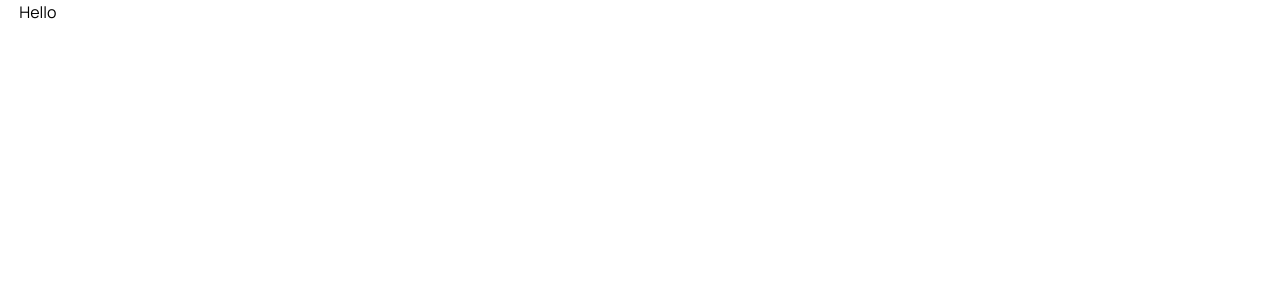
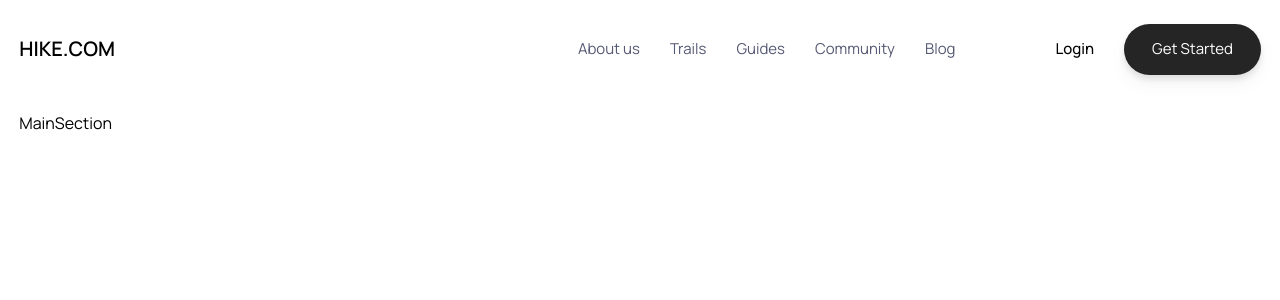
Before and after one commit to AJ1732/hike.com, a React (Vite) app: page / in a window 1280 px wide. Shown: the top 300 px of the page. Built offline with nearby package versions, Linux system fonts and the light colour scheme.

Commit message:
chore: build navbar

```diff
--- a/package.json
+++ b/package.json
@@ -11,7 +11,8 @@
   },
   "dependencies": {
     "react": "^18.3.1",
-    "react-dom": "^18.3.1"
+    "react-dom": "^18.3.1",
+    "tailwind-merge": "^2.4.0"
   },
   "devDependencies": {
     "@types/react": "^18.3.3",
--- a/src/App.tsx
+++ b/src/App.tsx
@@ -1,7 +1,11 @@
+import Navbar from "./components/layout/Navbar";
+import MainSection from "./components/layout/MainSection";
+
 function App() {
   return (
     <div className="content-grid font-manrope">
-      <h1>Hello</h1>
+      <Navbar />
+      <MainSection />
     </div>
   );
 }
--- /dev/null
+++ b/src/components/layout/MainSection.tsx
@@ -0,0 +1,8 @@
+const MainSection = () => {
+  return (
+    <main className="pb-16 pt-4">
+      <section>MainSection</section>
+    </main>
+  );
+};
+export default MainSection;
--- /dev/null
+++ b/src/components/layout/Navbar.tsx
@@ -0,0 +1,78 @@
+import { useState } from "react";
+import MenuIcon from "../svg/MenuIcon";
+import Button from "../ui/Button";
+
+const Navbar = () => {
+  const navlinks: string[] = [
+    "about us",
+    "trails",
+    "guides",
+    "community",
+    "blog",
+  ];
+
+  const [openNav, setOpenNav] = useState(false);
+
+  return (
+    <header className="full-width content-grid relative">
+      <nav className="text-smm flex items-center justify-between pb-5 pt-6">
+        <button
+          onClick={() => setOpenNav((prev) => !prev)}
+          className="z-20 mr-12 lg:hidden"
+        >
+          <MenuIcon />
+        </button>
+
+        <h1 className="z-20 cursor-pointer text-xl font-semibold uppercase">
+          HIKE.COM
+        </h1>
+
+        {/* TABLET & DESKTOP NAVIGATION */}
+        <ul className="text-grey ml-auto mr-20 hidden items-center justify-between gap-2.5 *:p-2.5 lg:flex">
+          {navlinks.map((link) => (
+            <li key={link}>{link}</li>
+          ))}
+        </ul>
+
+        <div className="hidden items-center justify-center gap-5 md:flex">
+          <button className="p-2.5 font-medium transition-all duration-300 hover:underline">
+            Login
+          </button>
+          <Button>Get Started</Button>
+        </div>
+      </nav>
+
+      {/* <div className="absolute top-2 rounded-l-lg rounded-tr-lg -left-5 h-20 w-20 bg-rose-300" /> */}
+
+      {/* MOBILE NAVIGATION */}
+      <div
+        className={`${!openNav && "!hidden"} full-width content-grid absolute inset-x-0 top-[100%] min-h-[calc(100dvh-5.5rem)] w-full lg:!hidden`}
+      >
+        <div
+          onClick={() => setOpenNav((prev) => !prev)}
+          className="full-width absolute inset-0 size-full bg-white"
+        ></div>
+
+        <nav
+          className={`bg-soot z-10 h-fit space-y-8 rounded-lg px-4 py-6 text-white`}
+        >
+          <ul className="ml-auto mr-20 flex w-full flex-col items-start justify-between gap-2.5 px-6 text-left uppercase *:p-2.5">
+            {navlinks.map((link) => (
+              <li key={link} className="text-neutral-300 hover:text-white">
+                {link}
+              </li>
+            ))}
+          </ul>
+
+          <div className="flex items-center justify-center gap-5 lg:hidden">
+            <Button className="w-full bg-neutral-950/10">Login</Button>
+            <Button className="w-full bg-white text-black hover:bg-neutral-50">
+              Get Started
+            </Button>
+          </div>
+        </nav>
+      </div>
+    </header>
+  );
+};
+export default Navbar;
--- /dev/null
+++ b/src/components/svg/MenuIcon.tsx
@@ -0,0 +1,24 @@
+const MenuIcon = ({ className }: { className?: string }) => {
+  return (
+    <svg
+      width="40"
+      height="40"
+      viewBox="0 0 24 24"
+      fill="none"
+      className={className}
+      xmlns="http://www.w3.org/2000/svg"
+    >
+      <g id="Menu / Menu_Alt_05">
+        <path
+          id="Vector"
+          d="M5 17H13M5 12H19M11 7H19"
+          stroke="#000000"
+          stroke-width="2"
+          stroke-linecap="round"
+          stroke-linejoin="round"
+        />
+      </g>
+    </svg>
+  );
+};
+export default MenuIcon;
--- /dev/null
+++ b/src/components/ui/Button.tsx
@@ -0,0 +1,20 @@
+import { twMerge } from "tailwind-merge";
+
+interface ButtonProps {
+  className?: string;
+  children: React.ReactNode;
+}
+
+const Button: React.FC<ButtonProps> = ({ children, className }) => {
+  return (
+    <button
+      className={twMerge(
+        "bg-soot rounded-full px-7 py-3.5 text-white drop-shadow-lg transition-all duration-300 hover:bg-neutral-900",
+        className,
+      )}
+    >
+      {children}
+    </button>
+  );
+};
+export default Button;
--- a/src/index.css
+++ b/src/index.css
@@ -32,3 +32,11 @@
 .content-grid > .full-width {
   grid-column: full-width;
 }
+
+button {
+  @apply active:scale-[0.98];
+}
+
+nav li {
+  @apply cursor-pointer transition-all duration-300 first-letter:capitalize hover:text-black;
+}
--- a/tailwind.config.js
+++ b/tailwind.config.js
@@ -5,6 +5,9 @@ export default {
     extend: {
       fontFamily: {
         manrope: ["Manrope", "sans-serif"],
+      },
+      fontSize: {
+        smm: "0.9375rem"
       },
       colors: {
         blue: "#17316C",
```
Also changed, not shown: 1 other file (tests, documents, lock files or other folders).
